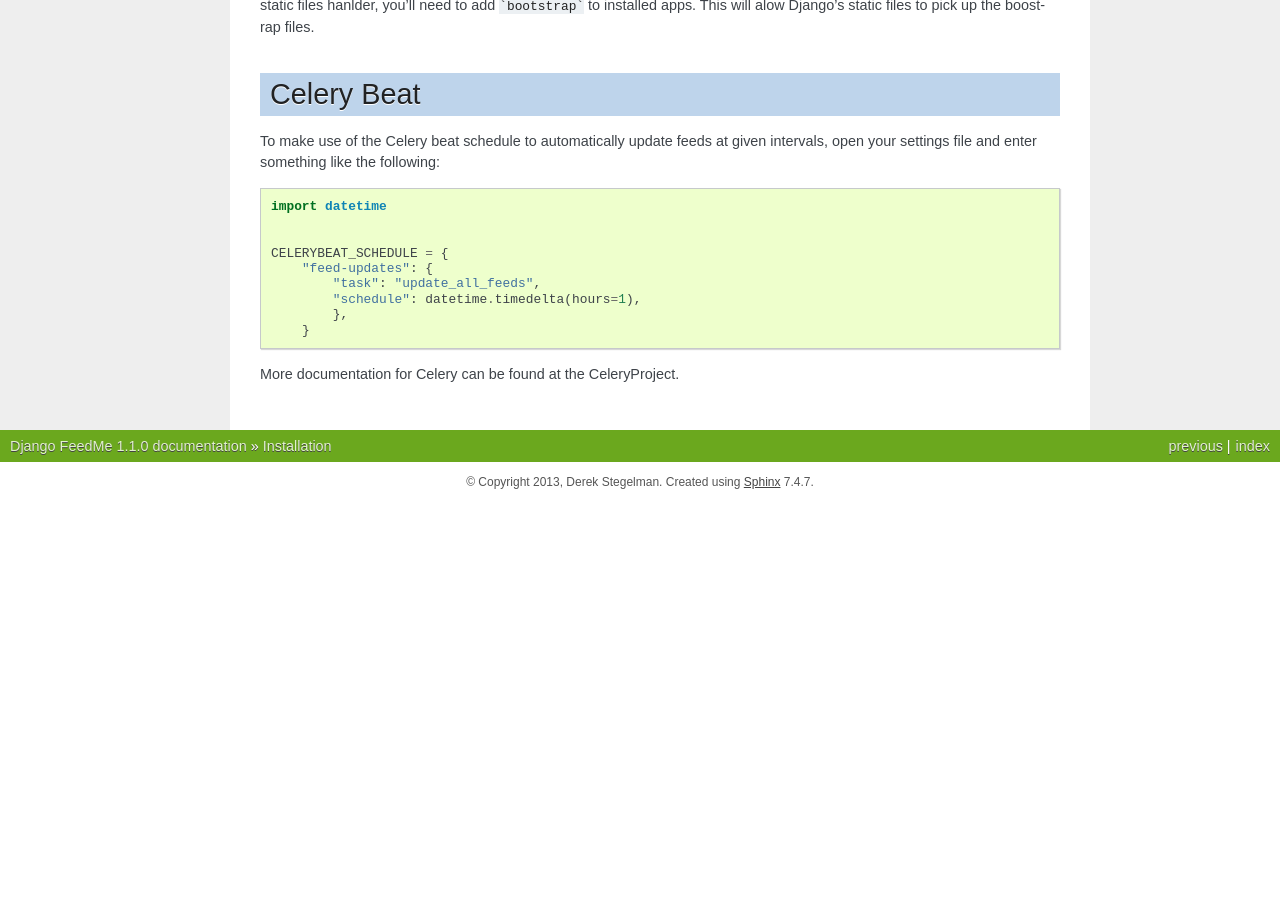
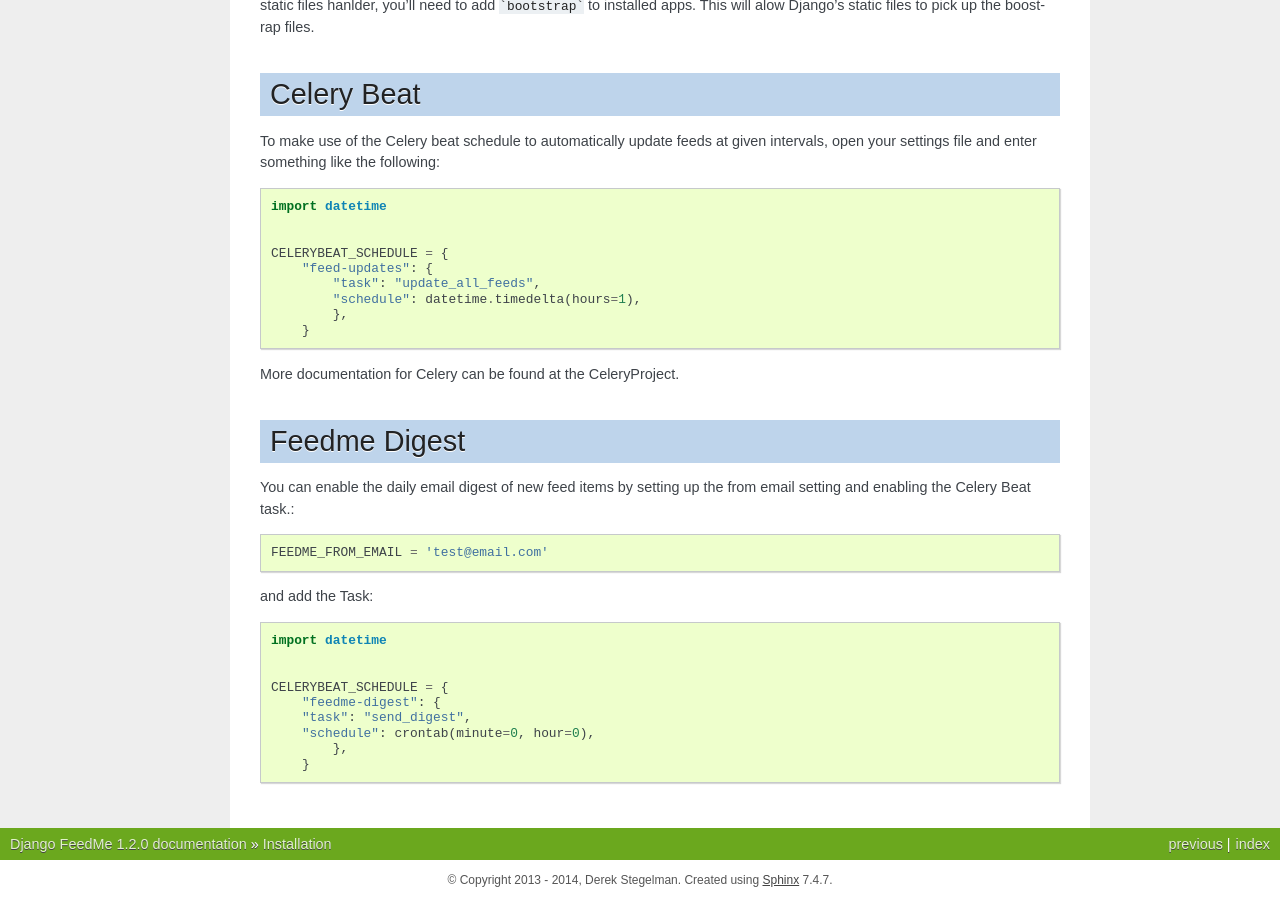
Before and after one commit to movermeyer/django-feedme, a Sphinx documentation site: the page built from docs/source/installation.rst, in a window 1280 px wide and 900 px high, scrolled down 853 px. Built offline with Sphinx 7.4.7, drawn with Linux system fonts in a browser that asks for light colours; before the commit the page ends 1355 px from its top, so only the background shows below that; some of the changed text lies outside the part shown.

```diff
--- a/docs/source/conf.py
+++ b/docs/source/conf.py
@@ -13,7 +13,7 @@
 
 import sys, os
 
-VERSION = '1.1.0'
+VERSION = '1.2.0'
 
 # If extensions (or modules to document with autodoc) are in another directory,
 # add these directories to sys.path here. If the directory is relative to the
@@ -43,7 +43,7 @@ master_doc = 'index'
 
 # General information about the project.
 project = u'Django FeedMe'
-copyright = u'2013, Derek Stegelman'
+copyright = u'2013 - 2014, Derek Stegelman'
 
 # The version info for the project you're documenting, acts as replacement for
 # |version| and |release|, also used in various other places throughout the
--- a/docs/source/installation.rst
+++ b/docs/source/installation.rst
@@ -59,3 +59,25 @@ enter something like the following::
         }
 
 More documentation for Celery can be found at the CeleryProject.
+
+Feedme Digest
+-------------
+
+You can enable the daily email digest of new feed items by setting up the from email setting
+and enabling the Celery Beat task.::
+
+
+    FEEDME_FROM_EMAIL = 'test@email.com'
+
+
+and add the Task::
+
+    import datetime
+
+
+    CELERYBEAT_SCHEDULE = {
+        "feedme-digest": {
+        "task": "send_digest",
+        "schedule": crontab(minute=0, hour=0),
+            },
+        }
--- a/setup.py
+++ b/setup.py
@@ -2,7 +2,7 @@ from setuptools import setup, find_packages
 
 setup(
     name='django-feedme',
-    version='1.1.0',
+    version='1.2.0',
     zip_safe = False,
     packages=find_packages(exclude=['demo']),
     include_package_data=True,
```
Also changed, not shown: README.md (+0 -2 lines), 1 other file.
